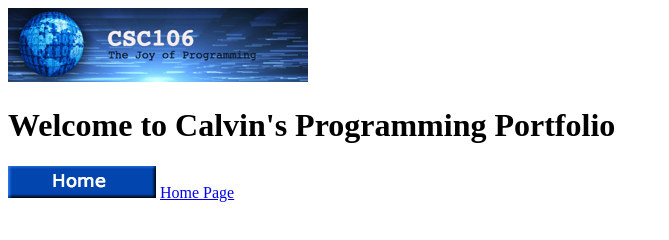
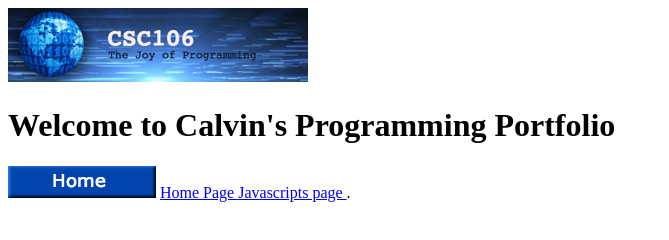
Before and after one commit to CPheap/Cpheap.github.io, a plain HTML site: page index.html in a window 1280 px wide. Shown: the whole page, without its empty margins (0-669 px from the left). Drawn offline with Linux system fonts and the light colour scheme.

Commit message:
Update index.html

```diff
--- a/index.html
+++ b/index.html
@@ -8,5 +8,6 @@
     <img src="Csc106_banner.png">
     <h1>Welcome to Calvin's Programming Portfolio</h1>
     <img src="Home.png"> <a href="index.html"> Home Page </a>
+    <a href="javascripts.html"> Javascripts page </a>.
     </body>
 </html>
```
